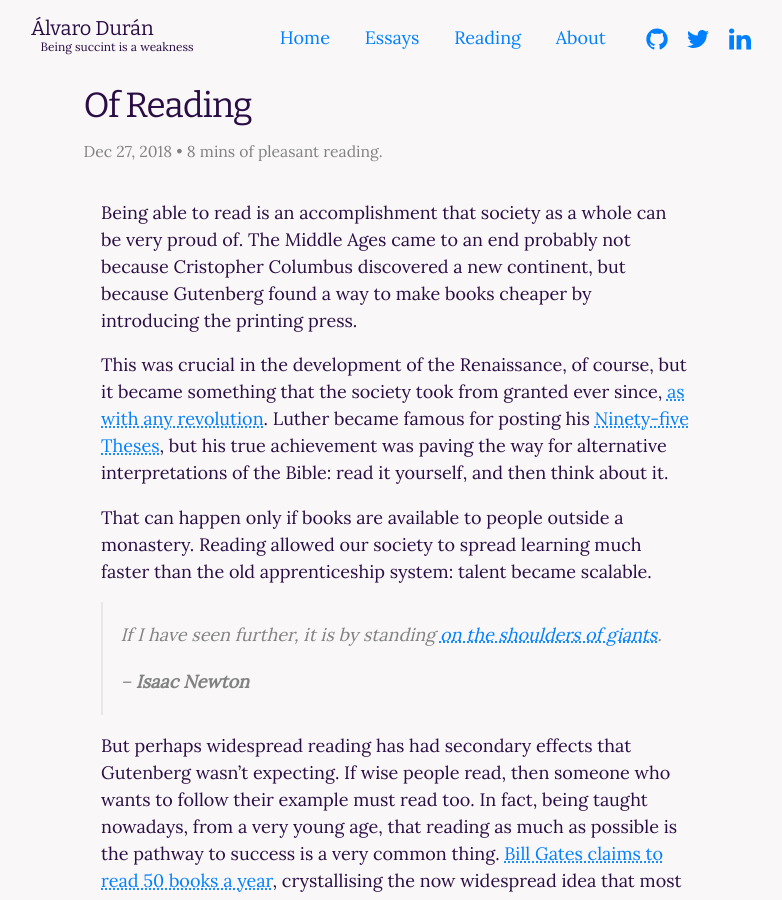
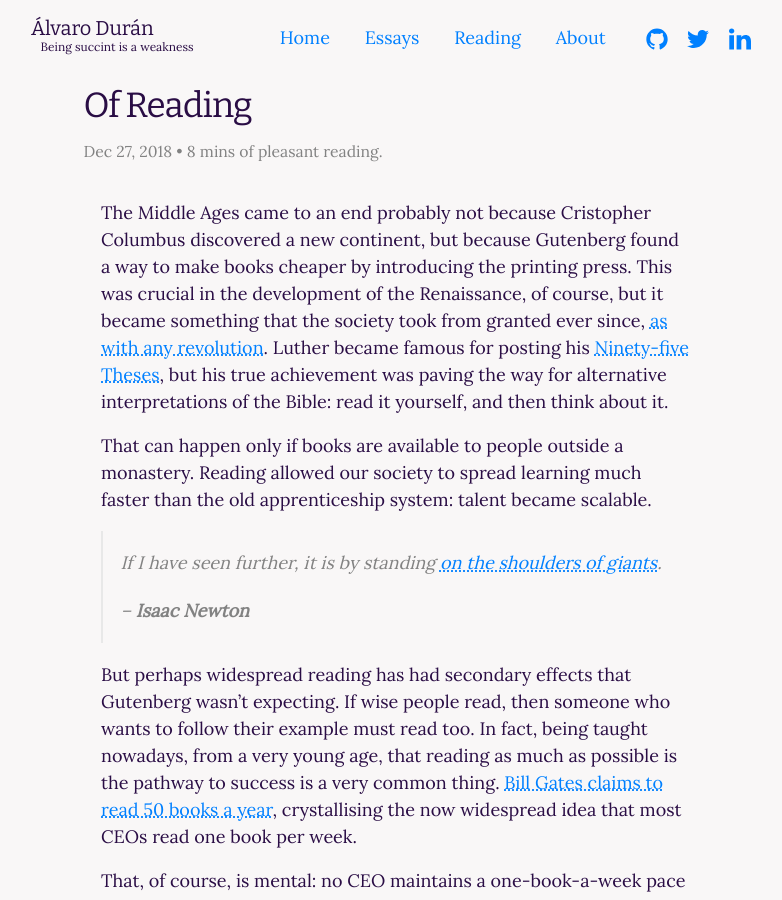
Before and after one commit to ohduran/ohduran.github.io, a Jekyll site: the page built from _posts/2018-12-28-of-reading.markdown, in a window 1280 px wide and 900 px high. Shown: the whole window, without its empty margins (244-1026 px from the left). Built offline with Jekyll 4.4.1, drawn with Linux system fonts in a browser that asks for light colours.

Commit message:
apply new limit on recent and edit

```diff
--- a/_layouts/essays.html
+++ b/_layouts/essays.html
@@ -3,7 +3,7 @@ layout: page
 ---
 <a id="no-text-decoration" name="{{ category | first }}" href="/essays"><h2 class="post-title">Recent</h2></a>
 <ul class="posts" style="margin-top: 50px">
-    {% for post in site.posts limit:5 %}
+    {% for post in site.posts limit:7 %}
       {% unless post.miscellaneous %}
       <li><span>{{ post.date | date_to_string }}</span> &raquo; <a href="{{ post.url }}">{{ post.title }}</a></li>
       {% endunless %}
--- a/_posts/2018-12-28-of-reading.markdown
+++ b/_posts/2018-12-28-of-reading.markdown
@@ -5,9 +5,7 @@ date:   2018-12-28 00:01:00 +0100
 categories: articles
 permalink: /of-reading
 ---
-Being able to read is an accomplishment that society as a whole can be very proud of. The Middle Ages came to an end probably not because Cristopher Columbus discovered a new continent, but because Gutenberg found a way to make books cheaper by introducing the printing press.
-
-This was crucial in the development of the Renaissance, of course, but it became something that the society took from granted ever since, [as with any revolution](/revolutions). Luther became famous for posting his [Ninety-five Theses](https://en.wikipedia.org/wiki/Ninety-five_Theses), but his true achievement was paving the way for alternative interpretations of the Bible: read it yourself, and then think about it.
+The Middle Ages came to an end probably not because Cristopher Columbus discovered a new continent, but because Gutenberg found a way to make books cheaper by introducing the printing press. This was crucial in the development of the Renaissance, of course, but it became something that the society took from granted ever since, [as with any revolution](/revolutions). Luther became famous for posting his [Ninety-five Theses](https://en.wikipedia.org/wiki/Ninety-five_Theses), but his true achievement was paving the way for alternative interpretations of the Bible: read it yourself, and then think about it.
 
 That can happen only if books are available to people outside a monastery. Reading allowed our society to spread learning much faster than the old apprenticeship system: talent became scalable.
 
```
